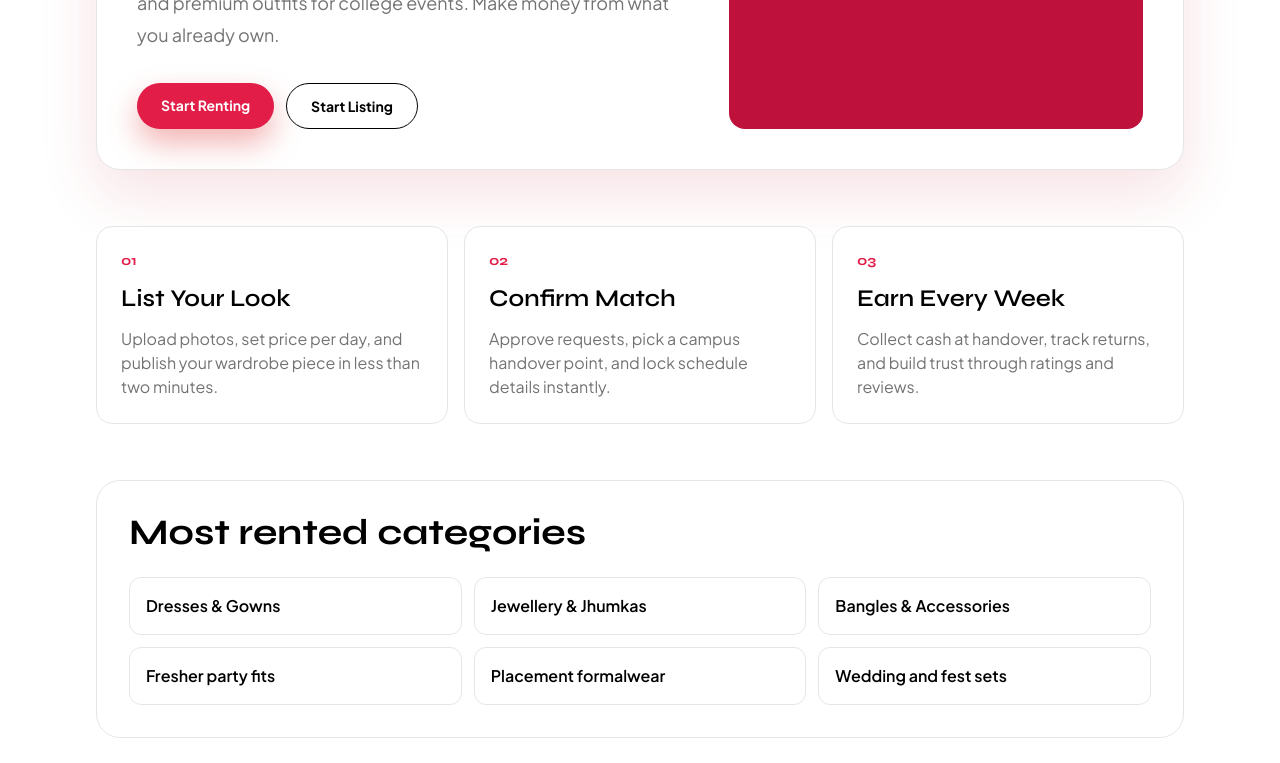
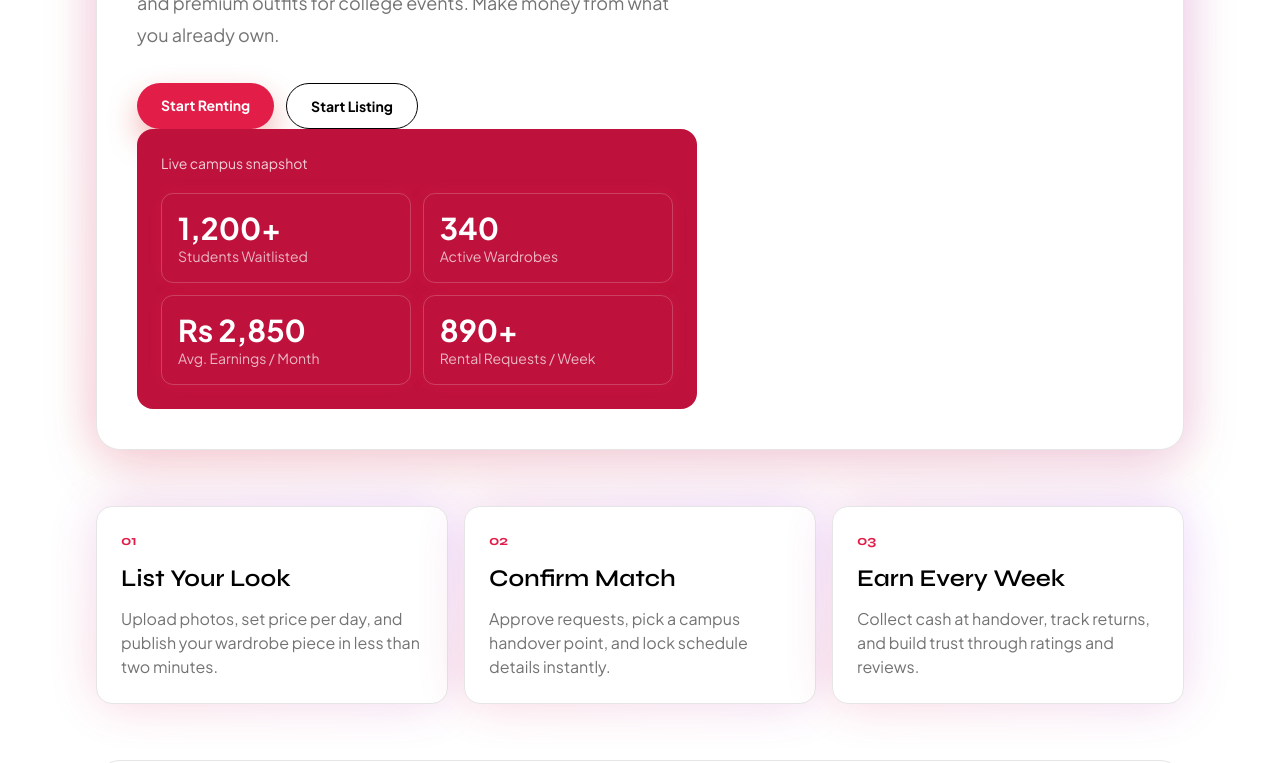
Before and after one commit to gowtham2304-A/exchnage, a Next.js app: page / in a window 1280 px wide. Shown: the part 420-1183 px from the top of the page. Built offline with nearby package versions, Linux system fonts and the light colour scheme.

Commit message:
Implement hyper-fancy 3D Instagram reel styled Tilt Cards across homepage

```diff
--- /dev/null
+++ b/app/components/tilt-card.tsx
@@ -0,0 +1,68 @@
+"use client";
+
+import { motion, useMotionValue, useTransform, useSpring } from "framer-motion";
+import { ReactNode } from "react";
+
+export default function TiltCard({
+  children,
+  className = "",
+}: {
+  children: ReactNode;
+  className?: string;
+}) {
+  const x = useMotionValue(0);
+  const y = useMotionValue(0);
+
+  const mouseXSpring = useSpring(x);
+  const mouseYSpring = useSpring(y);
+
+  // Rotation logic based on mouse position relative to the element center
+  const rotateX = useTransform(mouseYSpring, [-0.5, 0.5], ["17.5deg", "-17.5deg"]);
+  const rotateY = useTransform(mouseXSpring, [-0.5, 0.5], ["-17.5deg", "17.5deg"]);
+
+  const handleMouseMove = (e: React.MouseEvent<HTMLDivElement>) => {
+    const rect = e.currentTarget.getBoundingClientRect();
+    const width = rect.width;
+    const height = rect.height;
+
+    const mouseX = e.clientX - rect.left;
+    const mouseY = e.clientY - rect.top;
+
+    const xPct = mouseX / width - 0.5;
+    const yPct = mouseY / height - 0.5;
+
+    x.set(xPct);
+    y.set(yPct);
+  };
+
+  const handleMouseLeave = () => {
+    x.set(0);
+    y.set(0);
+  };
+
+  return (
+    <motion.div
+      onMouseMove={handleMouseMove}
+      onMouseLeave={handleMouseLeave}
+      style={{
+        rotateX,
+        rotateY,
+        transformStyle: "preserve-3d",
+      }}
+      className={`relative w-full ${className}`}
+      whileHover={{ scale: 1.05 }}
+      transition={{ type: "spring", stiffness: 300, damping: 20 }}
+    >
+      <div
+        className="absolute inset-0 z-[-1] rounded-3xl bg-gradient-to-tr from-[var(--brand)] to-purple-600 opacity-20 blur-xl transition-opacity duration-500 group-hover:opacity-70"
+        style={{ transform: "translateZ(-50px)" }}
+      />
+      <div
+        style={{ transform: "translateZ(50px)" }}
+        className="h-full w-full"
+      >
+        {children}
+      </div>
+    </motion.div>
+  );
+}
--- a/app/page.tsx
+++ b/app/page.tsx
@@ -1,6 +1,7 @@
 import Link from "next/link";
 import Logo from "@/app/components/logo";
 import WaitlistForm from "@/app/components/waitlist-form";
+import TiltCard from "@/app/components/tilt-card";
 
 export default function Home() {
   const stats = [
@@ -108,7 +109,8 @@ export default function Home() {
         id="top"
         className="mx-auto flex w-full max-w-6xl flex-col gap-14 px-4 pb-14 sm:px-6 lg:px-8"
       >
-        <section className="reveal-up grid gap-8 rounded-3xl border border-[var(--line)] bg-[var(--surface)] p-6 shadow-[0_24px_60px_rgba(191,18,40,0.12)] md:grid-cols-[1.35fr_1fr] md:p-10">
+        <section className="reveal-up">
+          <TiltCard className="grid gap-8 rounded-3xl border border-[var(--line)] bg-[var(--surface)] p-6 shadow-[0_24px_60px_rgba(191,18,40,0.12)] md:grid-cols-[1.35fr_1fr] md:p-10">
             <div>
             <p className="mb-5 inline-block rounded-full bg-[var(--brand)] px-3 py-1 text-xs font-bold tracking-[0.14em] text-white">
               Chandigarh University Student Marketplace
@@ -145,20 +147,20 @@ export default function Home() {
               ))}
             </ul>
           </div>
+          </TiltCard>
         </section>
 
         <section id="how" className="grid gap-4 sm:grid-cols-3">
           {steps.map((step, index) => (
-            <article
-              key={step.title}
-              className="reveal-up rounded-2xl border border-[var(--line)] bg-[var(--surface)] p-6"
-            >
+            <TiltCard key={step.title} className="reveal-up h-full">
+              <article className="h-full rounded-2xl border border-[var(--line)] bg-[var(--surface)] p-6">
                 <p className="heading-font text-sm font-bold text-[var(--brand)]">
                   0{index + 1}
                 </p>
                 <h2 className="mt-3 heading-font text-2xl font-semibold">{step.title}</h2>
                 <p className="mt-3 text-[var(--muted)]">{step.description}</p>
               </article>
+            </TiltCard>
           ))}
         </section>
 
@@ -169,13 +171,14 @@ export default function Home() {
           <h2 className="heading-font text-3xl font-bold sm:text-4xl">Most rented categories</h2>
           <div className="mt-6 grid gap-3 sm:grid-cols-2 md:grid-cols-3">
             {categories.map((item) => (
+              <TiltCard key={item}>
                 <Link
-                key={item}
                   href={`/listings?category=${encodeURIComponent(item)}`}
-                className="shine-card rounded-xl border border-[var(--line)] bg-white px-4 py-4 font-semibold transition hover:shadow-lg hover:-translate-y-1"
+                  className="shine-card block w-full h-full rounded-xl border border-[var(--line)] bg-white px-4 py-4 font-semibold transition hover:shadow-lg hover:-translate-y-1"
                 >
                   {item}
                 </Link>
+              </TiltCard>
             ))}
           </div>
         </section>
```
Lines whose indentation alone changed are shown as unchanged.
